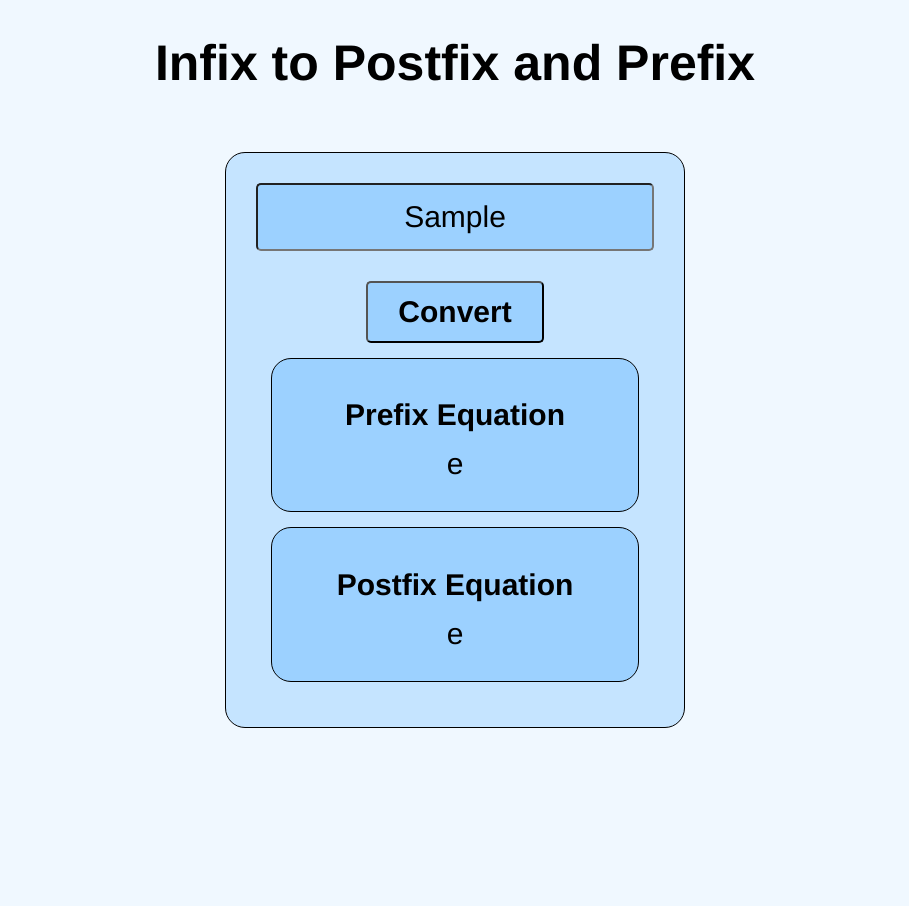
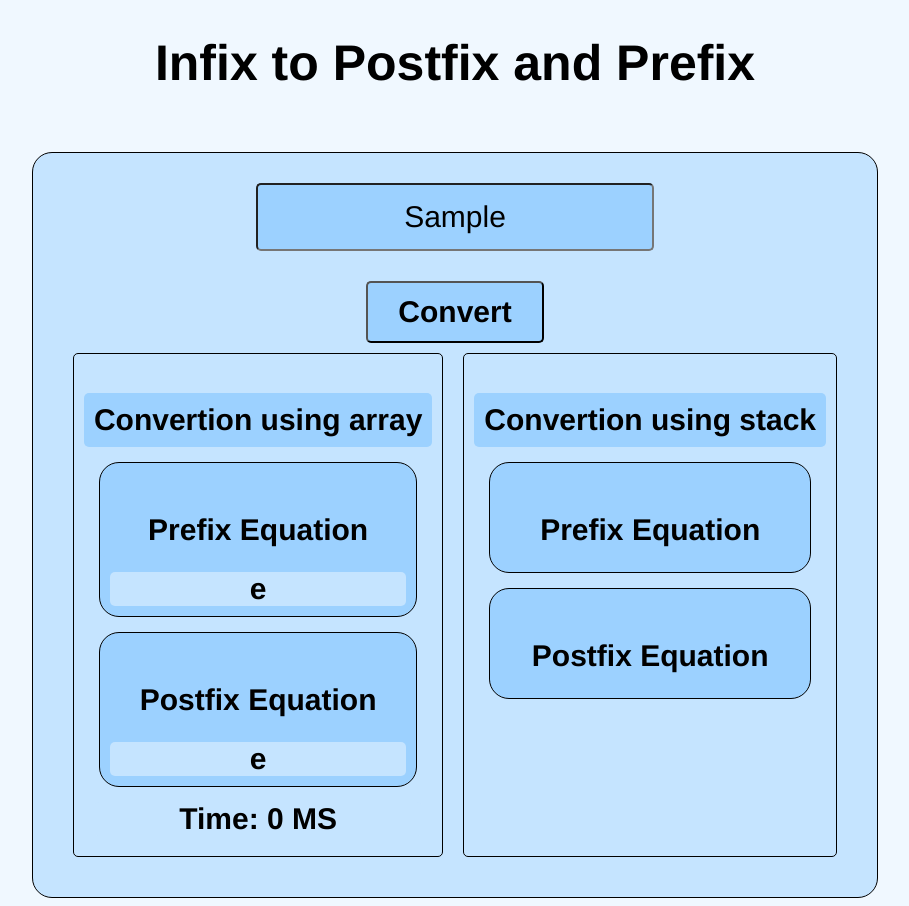
Before and after one commit to photonwings/expression-conversion, a plain HTML site: page gui/index.html in a window 1280 px wide. Both pictures are taken after typing "Sample" into the empty fields and a click on the button "Convert". Shown: the whole page, without its empty margins (185-1094 px from the left). Before the commit the page ends 800 px from the top, so only its background shows below. Drawn offline with Linux system fonts and the light colour scheme.

Commit message:
Initial arragements for gui using linked list

```diff
--- a/gui/index.css
+++ b/gui/index.css
@@ -43,17 +43,29 @@ input {
   text-align: center;
 }
 
-p {
-  background-color: rgb(156, 209, 255);
+p{
+  background-color: rgb(197, 228, 255);
   border-radius: 5px;
-  margin-top: 0;
+  margin: 0 10px 10px 10px;
+  font-weight: bold;
 }
 
-#output-card {
+.output-card {
   background-color: rgb(197, 228, 255);
+  margin: 10px;
+  padding: 10px;
+  padding-top: 0;
+  border: 1px solid black;
+  border-radius: 5px;
+}
+
+#output-container {
   display: none;
+  /* display: flex; */
+  background-color: rgb(197, 228, 255);
+
 }
-#prefix-card, #postfix-card {
+.prefix-card, .postfix-card {
   background-color: rgb(156, 209, 255);
   border: 1px solid black;
   margin: 0.5rem;
@@ -62,4 +74,6 @@ p {
 h4 {
   background-color: rgb(156, 209, 255);
   margin-bottom: 0.5rem;
+  padding: 10px;
+  border-radius: 5px;
 }
--- a/gui/index.html
+++ b/gui/index.html
@@ -13,14 +13,30 @@
         <input type="text" id="input-equation">
         <br>
         <button id="convert-button">Convert</button>
-        <div id="output-card">
-          <div id="prefix-card">
-            <h4>Prefix Equation</h4>
-            <p id="prefix-equation"></p>
+        <div id="output-container">
+          <div class="output-card">
+            <h4>Convertion using array</h4>
+            <div class="prefix-card">
+              <h4>Prefix Equation</h4>
+              <p class="prefix-equation" id="prefix-equation-a"></p>
+            </div>
+            <div class="postfix-card">
+              <h4>Postfix Equation</h4>
+              <p class="postfix-equation" id="postfix-equation-a"></p>
+            </div>
+            <p id="time-a"></p>
           </div>
-          <div id="postfix-card">
-            <h4>Postfix Equation</h4>
-            <p id="postfix-equation"></p>
+          <div class="output-card">
+            <h4>Convertion using stack</h4>
+            <div class="prefix-card">
+              <h4>Prefix Equation</h4>
+              <p class="prefix-equation" id="prefix-equation-l"></p>
+            </div>
+            <div class="postfix-card">
+              <h4>Postfix Equation</h4>
+              <p class="postfix-equation" id="postfix-equation-l"></p>
+            </div>
+            <p id="time-l"></p>
           </div>
         </div>
       </div>
--- a/gui/index.js
+++ b/gui/index.js
@@ -1,27 +1,44 @@
-import { postorder, preorder, build } from "./infixToPostfix.js";
+import { postorderArray, preorderArray, buildArray } from "./infixToPostfixArray.js";
 const inputElement = document.getElementById("input-equation");
 const buttonElement = document.getElementById("convert-button");
-const prefixElement = document.getElementById("prefix-equation");
-const postfixElement = document.getElementById("postfix-equation");
-const outputCard = document.getElementById("output-card");
+const prefixElementArray = document.getElementById("prefix-equation-a");
+const postfixElementArray = document.getElementById("postfix-equation-a");
+const prefixElementLinked = document.getElementById("prefix-equation-l");
+const postfixElementLinked = document.getElementById("postfix-equation-l");
+const outputContainer = document.getElementById("output-container");
+const timeArray = document.getElementById("time-a");
+const timeLinked = document.getElementById("time-l");
 
 buttonElement.addEventListener("click", () => {
-  let postorderAns = "";
-  let preorderAns = "";
   let s = inputElement.value;
   if (s == "") {
     alert("Enter Infix expression");
   } else {
     s = "(" + s;
     s += ")";
-    let root = build(s);
+    let root = buildArray(s);
 
-    postorderAns = postorder(root);
-    preorderAns = preorder(root);
+    // Conversion using array
+    let startTimeArray = performance.now();
+    let postorderAnsArray = postorderArray(root);
+    let preorderAnsArray = preorderArray(root);
+    let endTimeArray = performance.now();
 
-    postfixElement.innerHTML = postorderAns;
-    prefixElement.innerHTML = preorderAns;
+    postfixElementArray.innerHTML = postorderAnsArray;
+    prefixElementArray.innerHTML = preorderAnsArray;
+    timeArray.innerHTML = `Time: ${endTimeArray - startTimeArray} MS`;
 
-    outputCard.style.display = "block";
+    // Conversion using Linked List
+    // let startTimeLinked = performance.now();
+    // let postorderAnsLinked = postorderLinked(root);
+    // let preorderAnsLinked = preorderLinked(root);
+    // let endTimeLinked = performance.now();
+
+    // console.log(endTimeLinked - startTimeLinked);
+    // postfixElementLinked.innerHTML = postorderAnsLinked;
+    // prefixElementLinked.innerHTML = preorderAnsLinked;
+    // timeLinked.innerHTML = `Time: ${endTimeLinked - startTimeLinked} MS`;
+
+    outputContainer.style.display = "flex";
   }
 });
--- /dev/null
+++ b/gui/infitToPostfixLinked.js
@@ -0,0 +1,2 @@
+// Create functions with this name only
+export { postorderLinked, preorderLinked, buildLinked };
--- a/gui/infixToPostfix.js
+++ /dev/null
@@ -1,99 +0,0 @@
-let postorderAns;
-let preorderAns;
-class nptr {
-  constructor(c) {
-    this.left = null;
-    this.right = null;
-    this.data = c;
-  }
-}
-
-function newNode(c) {
-  let n = new nptr(c);
-  return n;
-}
-
-function build(s) {
-  preorderAns = "";
-  postorderAns = "";
-  let stN = [];
-
-  let stC = [];
-  let t, t1, t2;
-
-  let p = new Array(123);
-  p["+".charCodeAt()] = p["-".charCodeAt()] = 1;
-  p["/".charCodeAt()] = p["*".charCodeAt()] = 2;
-  p["^".charCodeAt()] = 3;
-  p[")".charCodeAt()] = 0;
-
-  for (let i = 0; i < s.length; i++) {
-    if (s[i] == "(") {
-      stC.push(s[i]);
-    } else if (/[a-zA-Z]/.test(s[i])) {
-      t = newNode(s[i]);
-      stN.push(t);
-    } else if (p[s[i].charCodeAt()] > 0) {
-      while (
-        stC.length != 0 &&
-        stC[stC.length - 1] != "(" &&
-        ((s[i] != "^" &&
-          p[stC[stC.length - 1].charCodeAt()] >= p[s[i].charCodeAt()]) ||
-          (s[i] == "^" &&
-            p[stC[stC.length - 1].charCodeAt()] > p[s[i].charCodeAt()]))
-      ) {
-        t = newNode(stC[stC.length - 1]);
-        stC.pop();
-
-        t1 = stN[stN.length - 1];
-        stN.pop();
-
-        t2 = stN[stN.length - 1];
-        stN.pop();
-
-        t.left = t2;
-        t.right = t1;
-
-        stN.push(t);
-      }
-
-      stC.push(s[i]);
-    } else if (s[i] == ")") {
-      while (stC.length != 0 && stC[stC.length - 1] != "(") {
-        t = newNode(stC[stC.length - 1]);
-        stC.pop();
-        t1 = stN[stN.length - 1];
-        stN.pop();
-        t2 = stN[stN.length - 1];
-        stN.pop();
-        t.left = t2;
-        t.right = t1;
-        stN.push(t);
-      }
-      stC.pop();
-    }
-  }
-  t = stN[stN.length - 1];
-  return t;
-}
-
-function postorder(root) {
-  if (root != null) {
-    postorder(root.left);
-    postorder(root.right);
-    postorderAns += root.data;
-  }
-  return postorderAns;
-}
-
-function preorder(root) {
-  if (root != null) {
-    preorderAns += root.data;
-
-    preorder(root.left);
-    preorder(root.right);
-  }
-  return preorderAns;
-}
-
-export { postorder, preorder, build };
--- /dev/null
+++ b/gui/infixToPostfixArray.js
@@ -0,0 +1,100 @@
+let postorderAns;
+let preorderAns;
+class Tree {
+  constructor(data) {
+    this.left = null;
+    this.right = null;
+    this.data = data;
+  }
+}
+
+function newNode(data) {
+  let tempNode = new Tree(data);
+  return tempNode;
+}
+
+function buildArray(s) {
+  preorderAns = "";
+  postorderAns = "";
+
+  let treeStack = [];
+  let charStack = [];
+
+  let t, t1, t2;
+
+  let p = new Array(123);
+  p["+".charCodeAt()] = p["-".charCodeAt()] = 1;
+  p["/".charCodeAt()] = p["*".charCodeAt()] = 2;
+  p["^".charCodeAt()] = 3;
+  p[")".charCodeAt()] = 0;
+
+  for (let i = 0; i < s.length; i++) {
+    if (s[i] == "(") {
+      charStack.push(s[i]);
+    } else if (/[a-zA-Z]/.test(s[i])) {
+      t = newNode(s[i]);
+      treeStack.push(t);
+    } else if (p[s[i].charCodeAt()] > 0) {
+      while (
+        charStack.length != 0 &&
+        charStack[charStack.length - 1] != "(" &&
+        ((s[i] != "^" &&
+          p[charStack[charStack.length - 1].charCodeAt()] >= p[s[i].charCodeAt()]) ||
+          (s[i] == "^" &&
+            p[charStack[charStack.length - 1].charCodeAt()] > p[s[i].charCodeAt()]))
+      ) {
+        t = newNode(charStack[charStack.length - 1]);
+        charStack.pop();
+
+        t1 = treeStack[treeStack.length - 1];
+        treeStack.pop();
+
+        t2 = treeStack[treeStack.length - 1];
+        treeStack.pop();
+
+        t.left = t2;
+        t.right = t1;
+
+        treeStack.push(t);
+      }
+
+      charStack.push(s[i]);
+    } else if (s[i] == ")") {
+      while (charStack.length != 0 && charStack[charStack.length - 1] != "(") {
+        t = newNode(charStack[charStack.length - 1]);
+        charStack.pop();
+        t1 = treeStack[treeStack.length - 1];
+        treeStack.pop();
+        t2 = treeStack[treeStack.length - 1];
+        treeStack.pop();
+        t.left = t2;
+        t.right = t1;
+        treeStack.push(t);
+      }
+      charStack.pop();
+    }
+  }
+  t = treeStack[treeStack.length - 1];
+  return t;
+}
+
+function postorderArray(root) {
+  if (root != null) {
+    postorderArray(root.left);
+    postorderArray(root.right);
+    postorderAns += root.data;
+  }
+  return postorderAns;
+}
+
+function preorderArray(root) {
+  if (root != null) {
+    preorderAns += root.data;
+
+    preorderArray(root.left);
+    preorderArray(root.right);
+  }
+  return preorderAns;
+}
+
+export { postorderArray, preorderArray, buildArray };
```
Also changed, not shown: 1 other file.
